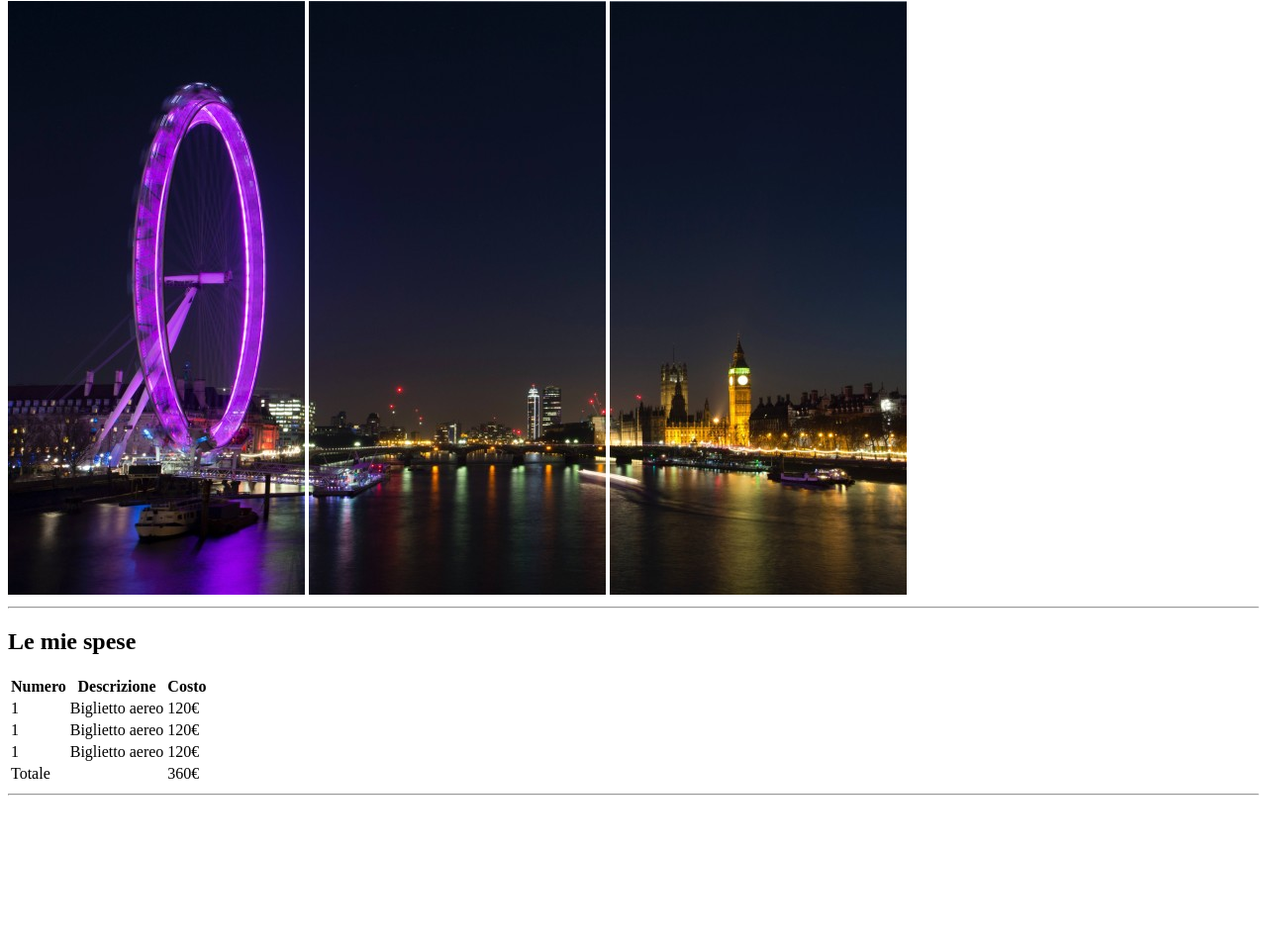
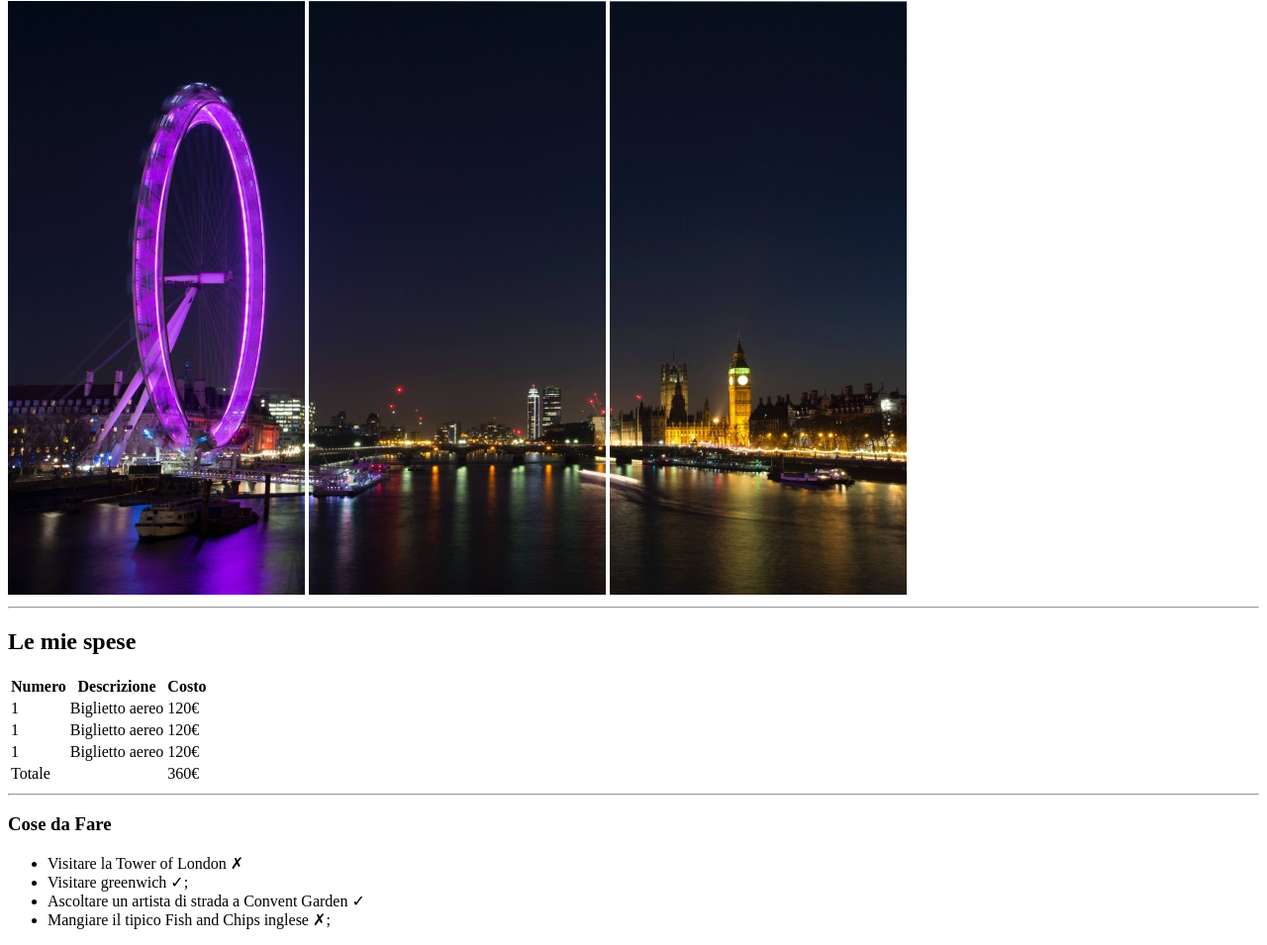
Before and after one commit to balbo97/html-london-trip, a plain HTML site: page index.html in a window 1280 px wide. Shown: the part 79-1034 px from the top of the page at 99% size. Before the commit the page ends 891 px from the top, so only its background shows below. Drawn offline with Linux system fonts and the light colour scheme.

Commit message:
creazione cose da fare section

```diff
--- a/index.html
+++ b/index.html
@@ -58,8 +58,22 @@
 
                 </tfoot>
             </table>
-            <hr>
+
         </section>
+        <hr>
+
+        <!-- sezione delle cose da fare contenente una ul -->
+        <section>
+            <h3>Cose da Fare</h3>
+            <ul>
+                <li>Visitare la Tower of London &cross;</li>
+                <li>Visitare greenwich &check;;</li>
+                <li>Ascoltare un artista di strada a Convent Garden &check;</li>
+                <li>Mangiare il tipico Fish and Chips inglese &cross;;</li>
+            </ul>
+
+        </section>
+
 
 
     </main>
```
